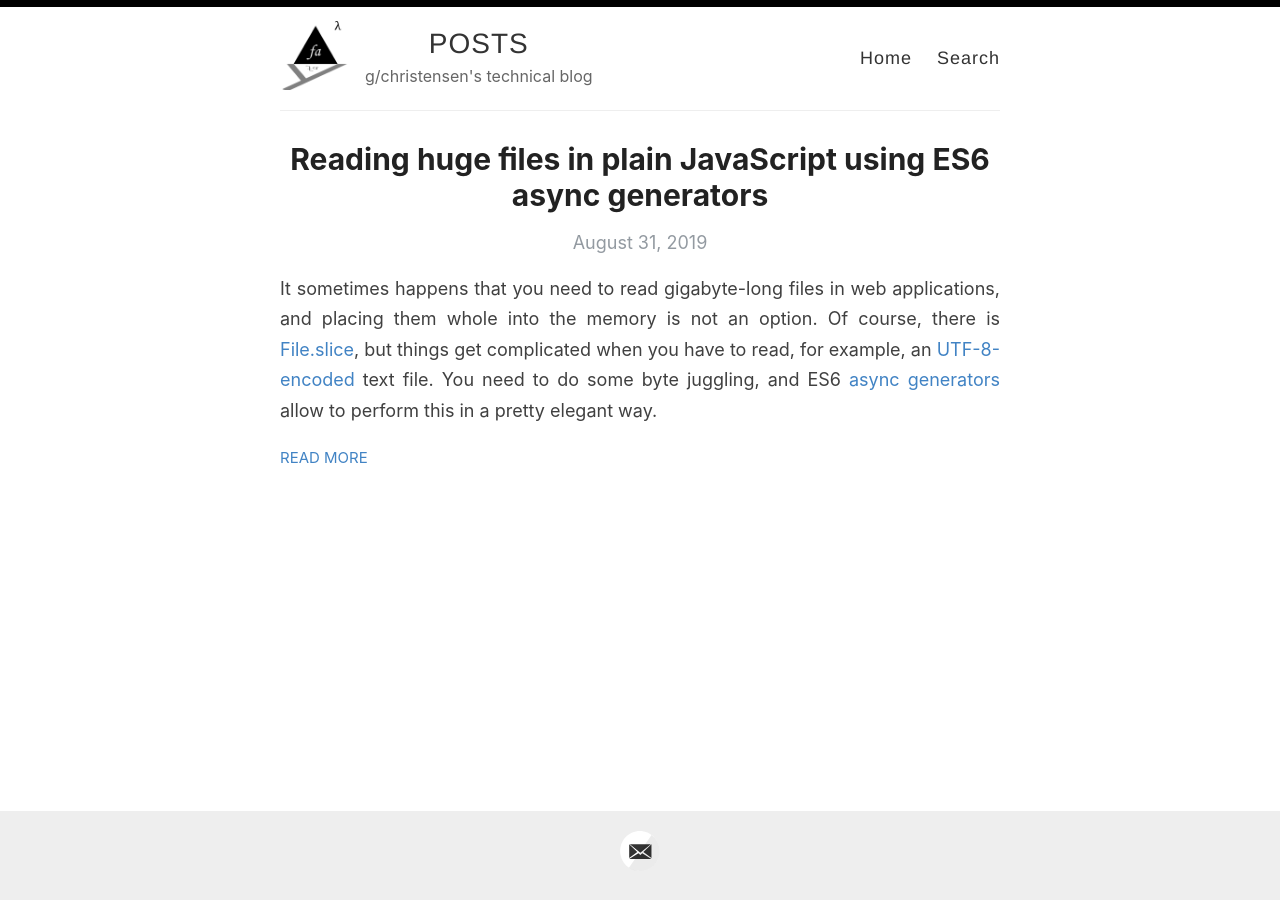
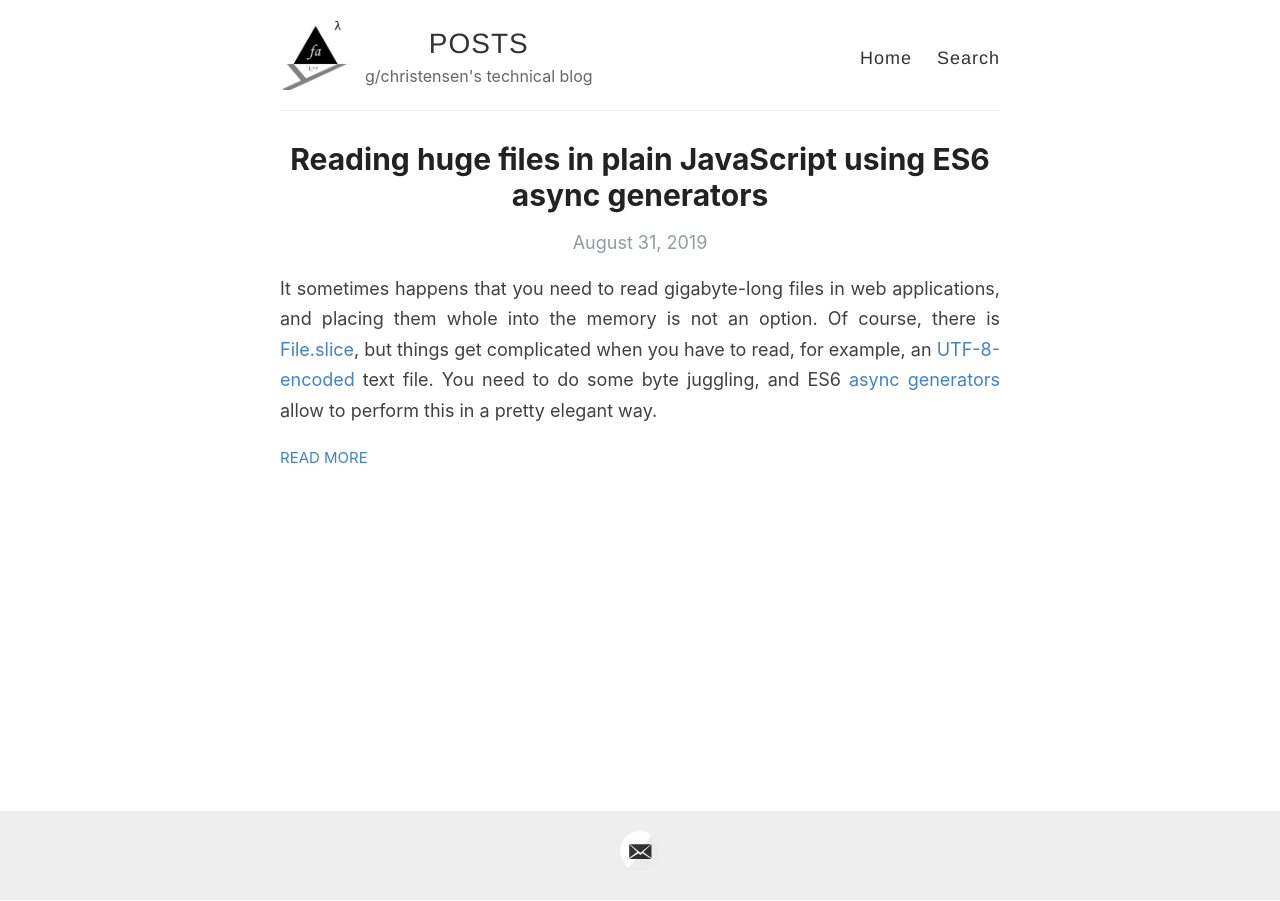
Before and after one commit to GChristensen/posts, a Jekyll site: the page built from index.html, in a window 1280 px wide. Built offline with Jekyll 4.4.1, drawn with Linux system fonts in a browser that asks for light colours; the list of posts is cut into pages by our own code.

Commit message:
config edit

```diff
--- a/_layouts/default.html
+++ b/_layouts/default.html
@@ -14,7 +14,7 @@
   </head>
 
   <body>
-    <div id="bar"></div>
+    <!--div id="bar"></div-->
     <div class="wrapper-container">
       <div class="wrapper-masthead">
         <div class="container">
```
